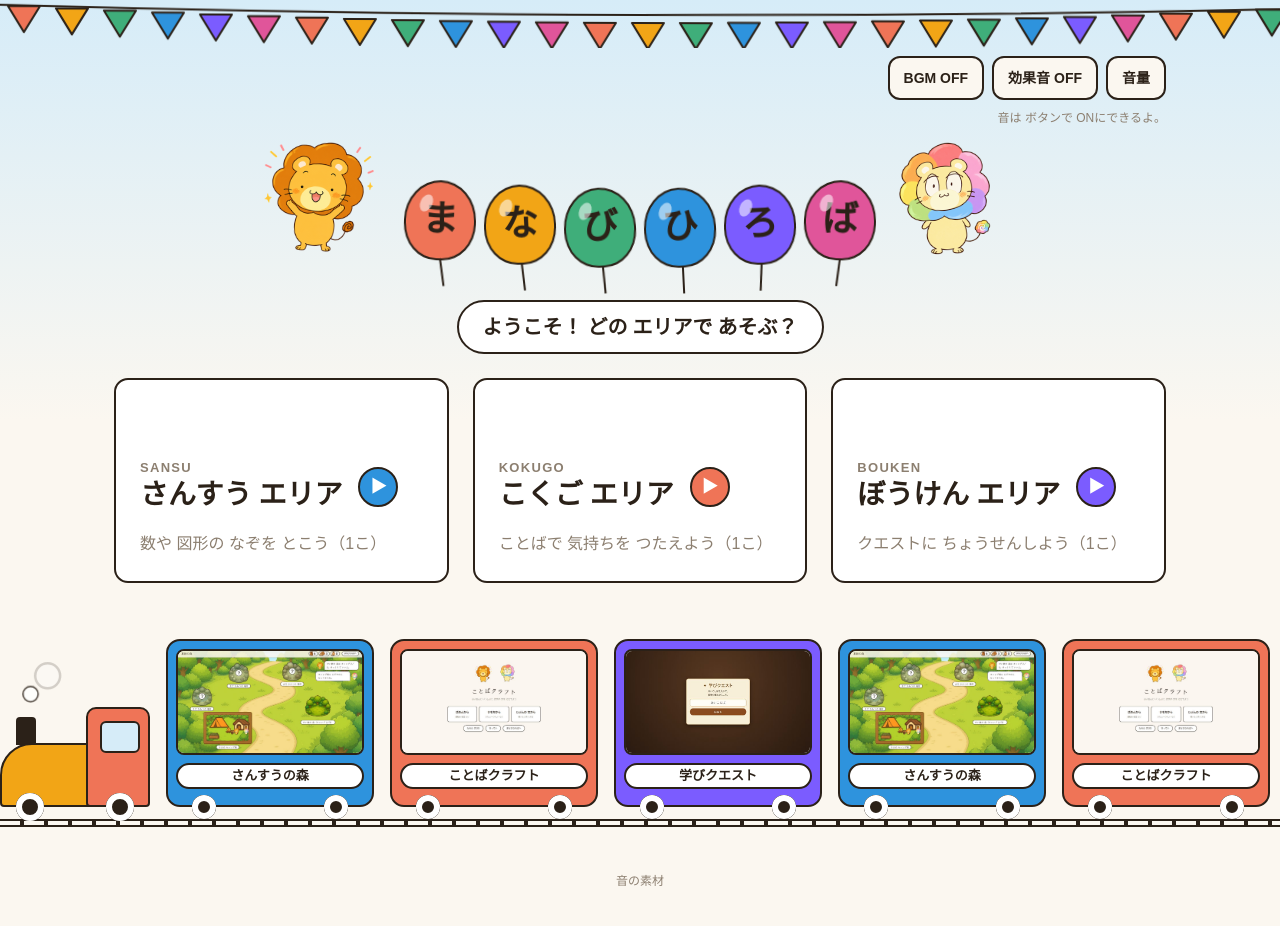
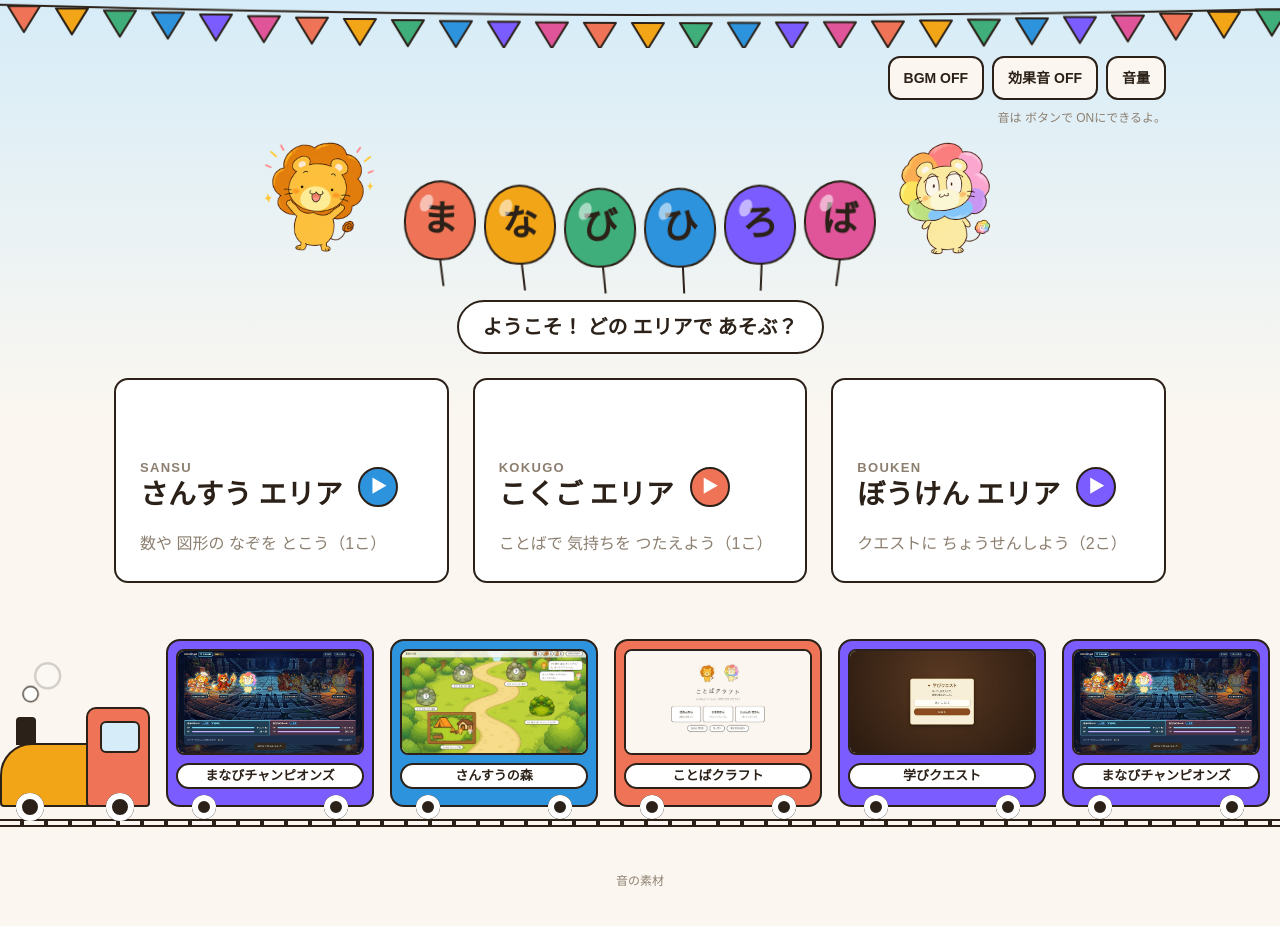
Before and after one commit to sunny-lotus/manabi-portal, a plain HTML site: page index.html in a window 1280 px wide. Drawn offline with Linux system fonts and the light colour scheme; a web font is replaced by a local one.

Commit message:
Add Manabi Champions to the adventure area
Link to the QR-based single-device two-player game with a battle screenshot and one play button.

```diff
--- a/index.html
+++ b/index.html
@@ -207,6 +207,9 @@ const ZONES = [
 ];
 // アプリを足すときは、ここに 1つ足して、写真を common/shots/ に入れる
 const APPS = [
+  { id: "manabi-champions", zone: "bouken", name: "まなびチャンピオンズ", tags: ["2人対戦", "QR"], href: "https://sunny-lotus.github.io/manabi-champions/",
+    shots: ["manabi-champions"],
+    desc: "学びクエストの QRで、育てた チームを よみこもう。はなまらいおんと 仲間2人で、友だちと 1台の たんまつで 対戦できるよ。" },
   { id: "sansu-mori", zone: "sansu", name: "さんすうの森", tags: ["4年", "算数", "がい数"], href: "https://sunny-lotus.github.io/sansu-mori/", canva: "https://penguin-90wz32.my.canva.site/dahzrpjv98e",
     shots: ["sm-forest", "sm-map", "sm-c2", "sm-site"],
     desc: "ゆっくり 学ぶ 算数の 森。問題を とくと 材料が もらえて、自分の キャンプ場が すこしずつ 大きく なるよ。まちがえても、らいおんが すぐ 横で 助けて くれる。" },
@@ -299,7 +302,7 @@ function vApp(a) {
         <p class="k">${esc(a.desc)}</p>
         <div class="acts">
           <a class="play-btn lift" href="${esc(a.href)}">あそぶ <span>▶</span></a>
-          ${a.canva ? `<a class="canva lift" href="${esc(a.canva)}" target="_blank" rel="noopener">Canva版で ひらく <span>▶</span></a>` : `<span class="canva">Canva版（じゅんびちゅう）</span>`}
+          ${a.id === "manabi-champions" ? "" : a.canva ? `<a class="canva lift" href="${esc(a.canva)}" target="_blank" rel="noopener">Canva版で ひらく <span>▶</span></a>` : `<span class="canva">Canva版（じゅんびちゅう）</span>`}
         </div>
       </section>
     </div></main>`;
```
Also changed, not shown: common/shots/manabi-champions.jpg (added).
